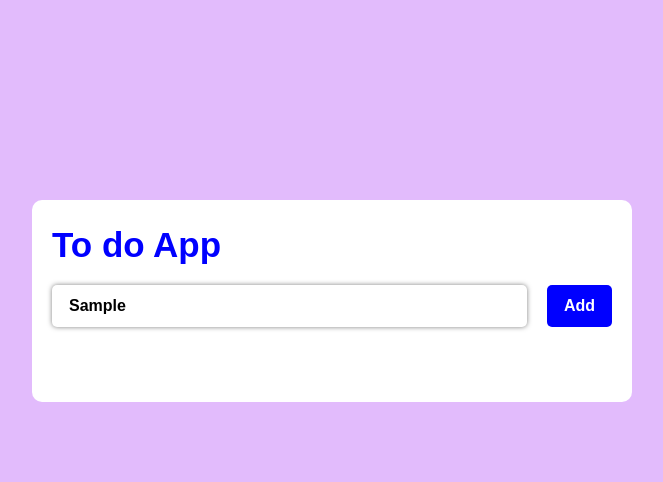
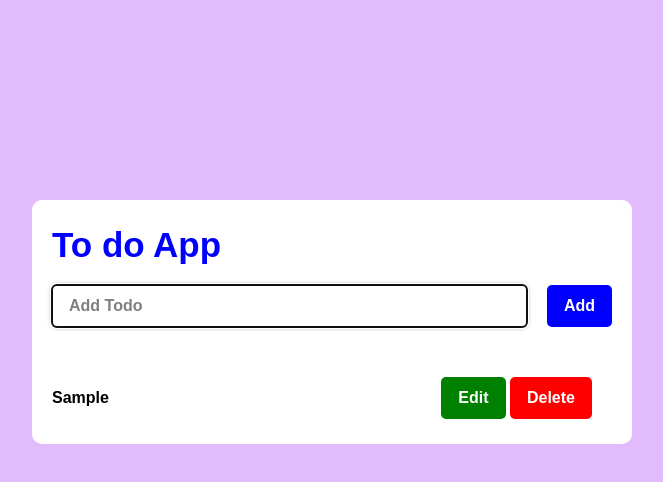
Before and after one commit to matheuspergoli/todo-app, a website built with webpack: page index.html in a window 1280 px wide. Both pictures are taken after typing "Sample" into the empty fields and a click on the button "Add". Shown: the whole page, without its empty margins (308-971 px from the left). Built offline with nearby package versions, Linux system fonts and the light colour scheme.

Commit message:
Criando funcionalidades

```diff
--- /dev/null
+++ b/src/js/script.js
@@ -0,0 +1,38 @@
+class TodoApp {
+  constructor() {
+    this.input = document.querySelector('[type="text"]')
+    this.resultado = document.querySelector('.resultado')
+    this.btnAdd = document.querySelector('[data-btn="add"]')
+
+    this.addEvent = this.addEvent.bind(this)
+  }
+
+  addEvent() {
+    if (!this.input.value) {
+      alert('Campo de tarefas vazio.')
+      return
+    }
+
+    const div = document.createElement('div')
+    div.classList.add('todo')
+    div.innerHTML = `${this.input.value}
+                      <div>
+                        <button>Edit</button>
+                        <button>Delete</button>
+                      </div>`
+    this.resultado.appendChild(div)
+    this.input.value = ''
+    this.input.focus()
+  }
+
+  setEvent(item, callback) {
+    item.addEventListener('click', callback)
+  }
+
+  init() {
+    this.setEvent(this.btnAdd, this.addEvent)
+  }
+}
+
+const todoApp = new TodoApp()
+todoApp.init()
--- a/src/sass/_reset.scss
+++ b/src/sass/_reset.scss
@@ -10,5 +10,6 @@ html {
 }
 
 body {
+  padding: 0 1rem;
   background-color: #E2BBFC;
 }
```
Also changed, not shown: .eslintrc.json, dist/bundle.js, dist/style.css.
